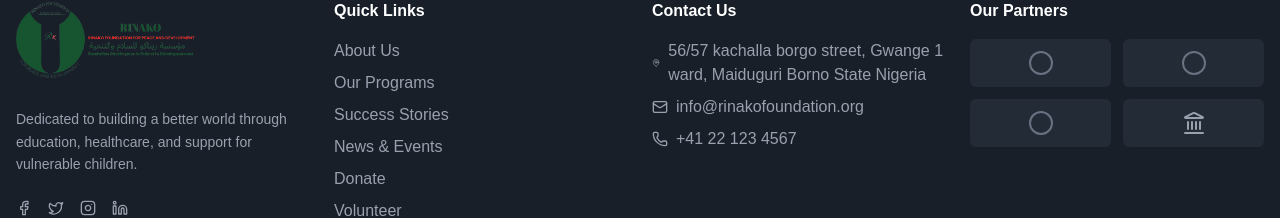
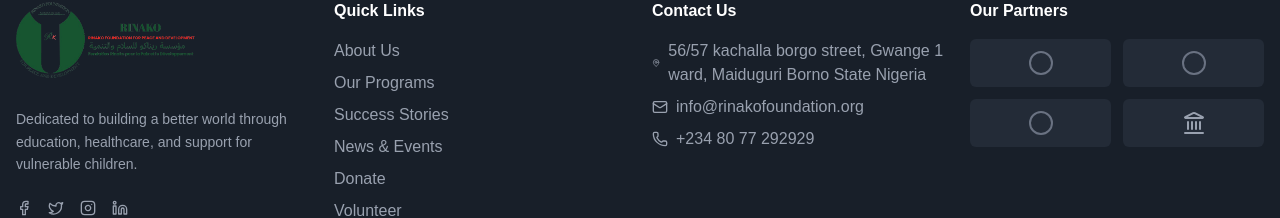
Before and after one commit to code-savan/rinako, a Next.js app: page / in a window 1280 px wide. Shown: the part 4747-4965 px from the top of the page. Built offline with nearby package versions, Linux system fonts and the light colour scheme.

Commit message:
update footer number

```diff
--- a/app/components/Footer.jsx
+++ b/app/components/Footer.jsx
@@ -33,7 +33,7 @@ function Footer() {
           <div className="font-semibold text-white mb-2">Contact Us</div>
           <div className="flex items-center gap-2"><MapPin className="w-4 h-4" /> <span>56/57 kachalla borgo street, Gwange 1 ward, Maiduguri Borno State Nigeria</span></div>
           <div className="flex items-center gap-2"><Mail className="w-4 h-4" /> <span>info@rinakofoundation.org</span></div>
-          <div className="flex items-center gap-2"><Phone className="w-4 h-4" /> <span>+41 22 123 4567</span></div>
+          <div className="flex items-center gap-2"><Phone className="w-4 h-4" /> <span>+234 80 77 292929</span></div>
         </div>
         {/* Our Partners */}
         <div className="flex-1 min-w-[220px] flex flex-col gap-2 w-full">
```
